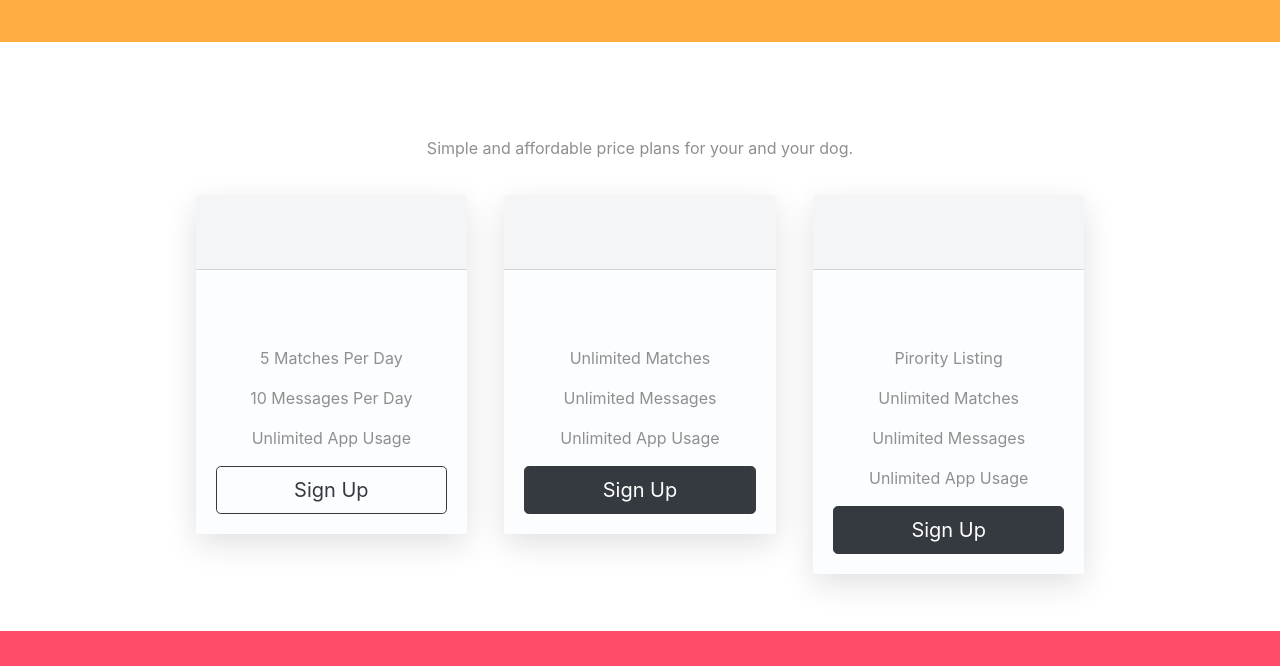
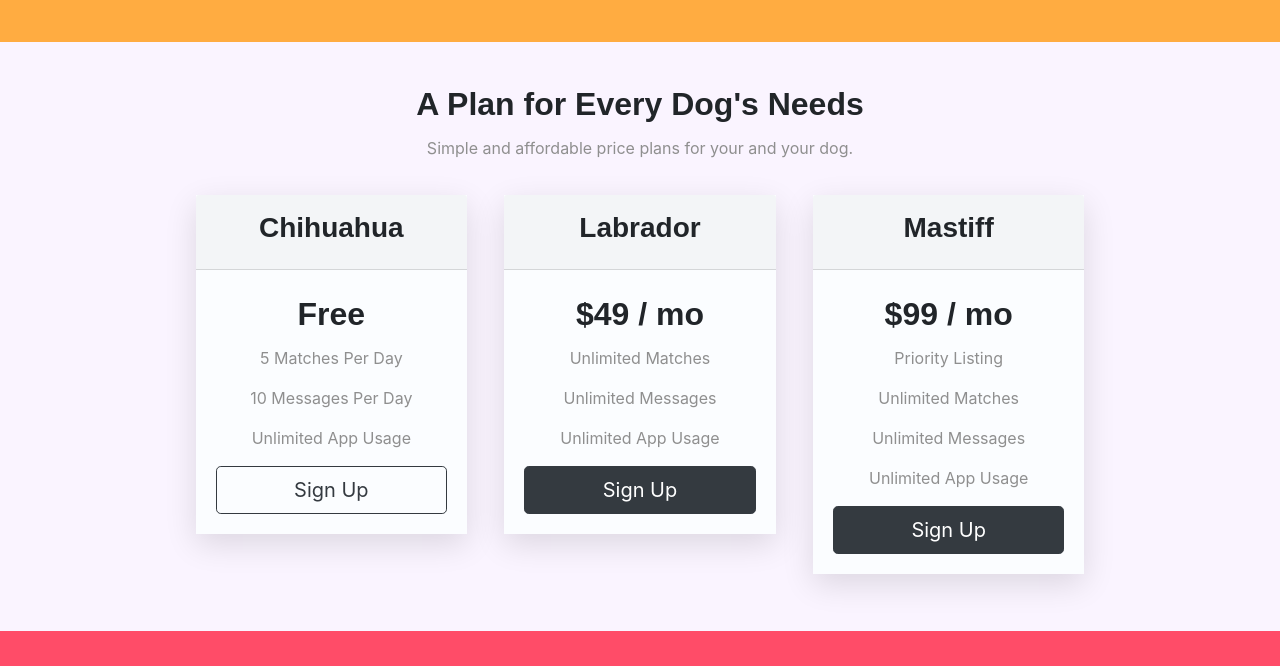
Before and after one commit to nanthu0123/TinDog, a plain HTML site: page index.html in a window 1280 px wide. Shown: the part 1537-2203 px from the top of the page. Drawn offline with nearby package versions, Linux system fonts and the light colour scheme.

Commit message:
Add files via upload

```diff
--- a/css/styles.css
+++ b/css/styles.css
@@ -23,8 +23,7 @@ p {
   color: #fff;
 }
 .white-section {
-  background-color: #fff;
-  color: #0000;
+  background-color: #faf4ff;
 }
 
 
--- a/index.html
+++ b/index.html
@@ -214,7 +214,7 @@
               </div>
               <div class="card-body">
                 <h2 class="pricing-text">$99 / mo</h2>
-                <p>Pirority Listing</p>
+                <p>Priority Listing</p>
                 <p>Unlimited Matches</p>
                 <p>Unlimited Messages</p>
                 <p>Unlimited App Usage</p>
```
Also changed, not shown: 1 other file.
